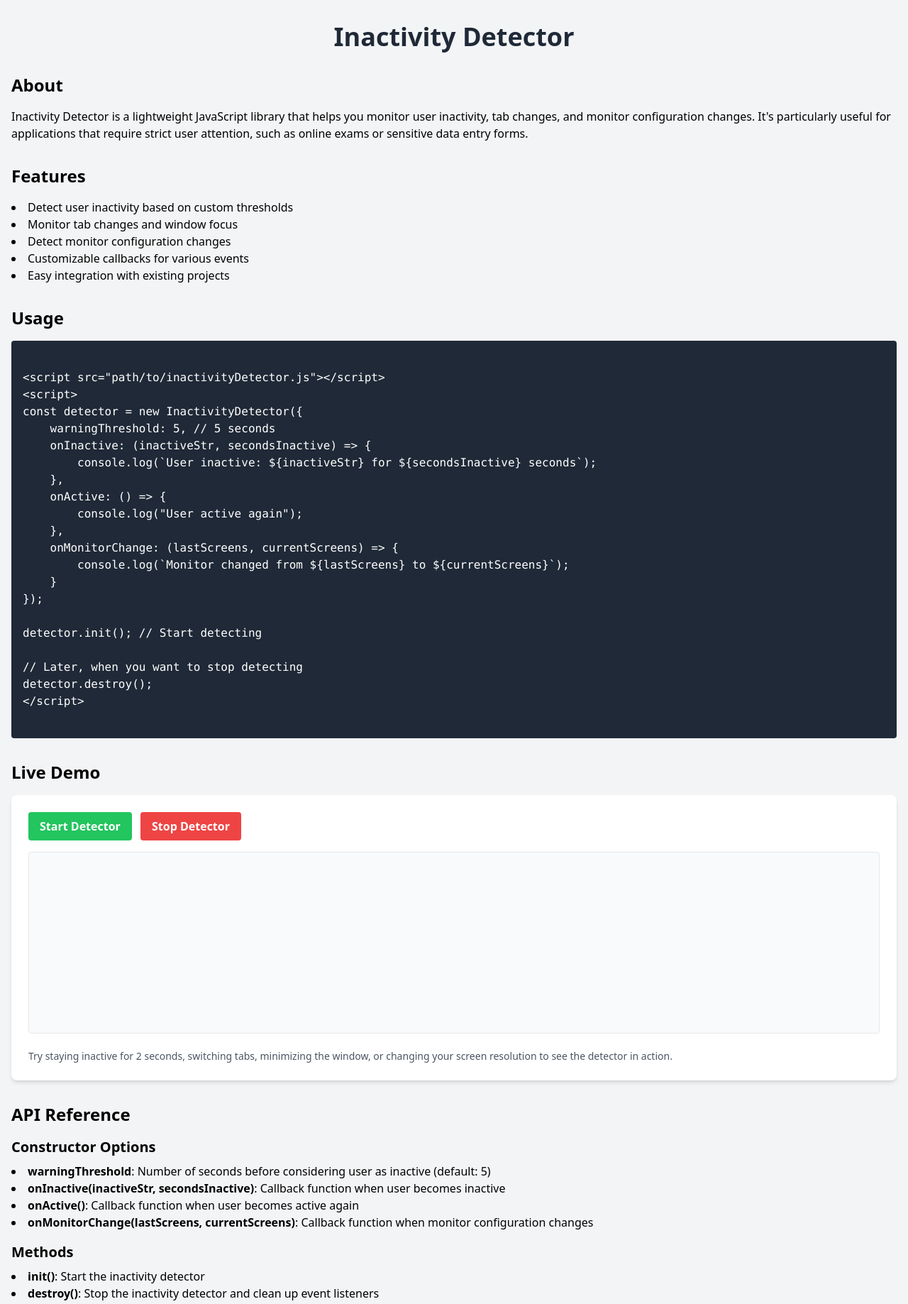
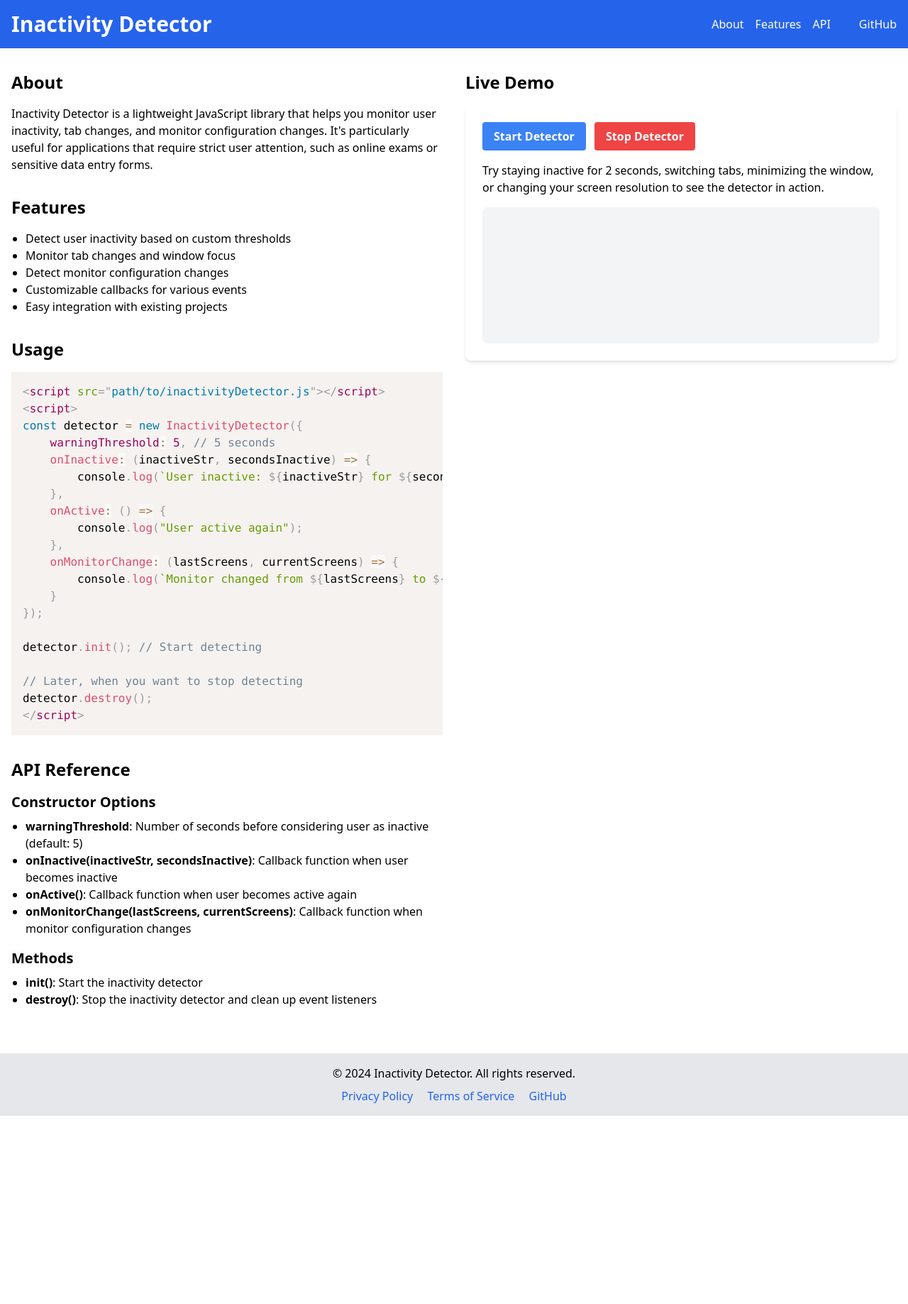
Before and after one commit to lebmatter/inactivityDetector, a plain HTML site: page index.html in a window 1280 px wide. Shown: the top 1837 px of the page at 71% size. After the commit the page ends 1572 px from the top, so only its background shows below. Drawn offline with nearby package versions, Linux system fonts and the light colour scheme.

Commit message:
Update demo page

```diff
--- a/index.html
+++ b/index.html
@@ -3,81 +3,48 @@
 <head>
     <meta charset="UTF-8">
     <meta name="viewport" content="width=device-width, initial-scale=1.0">
-    <title>Inactivity Detector - Demo and Documentation</title>
+    <title>Inactivity Detector</title>
     <script src="https://cdn.tailwindcss.com"></script>
-    <script src="inactivityDetector.js"></script>
-    <script>
-        // Demo page logic
-        document.addEventListener('DOMContentLoaded', function() {
-            const logTextarea = document.getElementById('logTextarea');
-            const startButton = document.getElementById('startButton');
-            const stopButton = document.getElementById('stopButton');
-            let detector;
+    <script src="https://unpkg.com/lucide@latest"></script>
+    <link href="https://cdnjs.cloudflare.com/ajax/libs/prism/1.24.1/themes/prism.min.css" rel="stylesheet" />
+</head>
+<body class="flex flex-col min-h-screen">
+    <header class="bg-blue-600 text-white py-4">
+        <div class="container mx-auto px-4 flex justify-between items-center">
+            <h1 id="inactivity-detector" class="text-2xl md:text-3xl font-bold">Inactivity Detector</h1>
+            <nav class="flex items-center">
+                <a href="#about" class="text-white hover:text-blue-200 mr-4">About</a>
+                <a href="#features" class="text-white hover:text-blue-200 mr-4">Features</a>
+                <a href="#api-reference" class="text-white hover:text-blue-200 mr-4">API</a>
+                <a href="https://github.com/lebmatter/inactivityDetector" class="text-white hover:text-blue-200 flex items-center">
+                    <i data-lucide="github" class="w-5 h-5 mr-1"></i>
+                    <span class="hidden md:inline">GitHub</span>
+                </a>
+            </nav>
+        </div>
+    </header>
 
-            function logMessage(message) {
-                logTextarea.value += message + '\n';
-                logTextarea.scrollTop = logTextarea.scrollHeight;
-            }
+    <main class="flex-grow container mx-auto px-4 py-8 flex flex-col md:flex-row">
+        <div class="w-full md:w-1/2 pr-0 md:pr-4">
+            <section id="about" class="mb-8">
+                <h2 class="text-xl md:text-2xl font-semibold mb-4">About</h2>
+                <p>Inactivity Detector is a lightweight JavaScript library that helps you monitor user inactivity, tab changes, and monitor configuration changes. It's particularly useful for applications that require strict user attention, such as online exams or sensitive data entry forms.</p>
+            </section>
 
-            startButton.addEventListener('click', function() {
-                detector = new InactivityDetector({
-                    warningThreshold: 2, // 2 seconds of inactivity before warning
-                    onInactive: (inactiveStr, secondsInactive) => {
-                        logMessage(`Custom Inactive Handler: ${inactiveStr} for ${secondsInactive} seconds`);
-                    },
-                    onActive: () => {
-                        logMessage("Custom Active Handler: User returned to page.");
-                    },
-                    onMonitorChange: (lastScreens, currentScreens) => {
-                        logMessage(`Custom Monitor Change Handler: Monitor configuration changed from ${lastScreens} to ${currentScreens}.`);
-                    }
-                });
-
-                detector.init();
-                logMessage('Inactivity Detector started');
-                startButton.disabled = true;
-                stopButton.disabled = false;
-            });
-
-            stopButton.addEventListener('click', function() {
-                if (detector) {
-                    detector.destroy();
-                    logMessage('Inactivity Detector stopped');
-                    startButton.disabled = false;
-                    stopButton.disabled = true;
-                }
-            });
-        });
-    </script>
-</head>
-<body class="bg-gray-100 min-h-screen">
-    <div class="container mx-auto px-4 py-8">
-        <h1 class="text-4xl font-bold mb-8 text-center text-gray-800">Inactivity Detector</h1>
-
-        <div class="mb-8">
-            <h2 class="text-2xl font-semibold mb-4">About</h2>
-            <p class="mb-4">
-                Inactivity Detector is a lightweight JavaScript library that helps you monitor user inactivity,
-                tab changes, and monitor configuration changes. It's particularly useful for applications that
-                require strict user attention, such as online exams or sensitive data entry forms.
-            </p>
-        </div>
-
-        <div class="mb-8">
-            <h2 class="text-2xl font-semibold mb-4">Features</h2>
-            <ul class="list-disc list-inside mb-4">
+            <section id="features" class="mb-8">
+                <h2 class="text-xl md:text-2xl font-semibold mb-4">Features</h2>
+                <ul class="list-disc pl-5">
                     <li>Detect user inactivity based on custom thresholds</li>
                     <li>Monitor tab changes and window focus</li>
                     <li>Detect monitor configuration changes</li>
                     <li>Customizable callbacks for various events</li>
                     <li>Easy integration with existing projects</li>
                 </ul>
-        </div>
+            </section>
 
-        <div class="mb-8">
-            <h2 class="text-2xl font-semibold mb-4">Usage</h2>
-            <pre class="bg-gray-800 text-white p-4 rounded"><code>
-&lt;script src="path/to/inactivityDetector.js"&gt;&lt;/script&gt;
+            <section id="usage" class="mb-8">
+                <h2 class="text-xl md:text-2xl font-semibold mb-4">Usage</h2>
+                <pre><code class="language-html">&lt;script src="path/to/inactivityDetector.js"&gt;&lt;/script&gt;
 &lt;script&gt;
 const detector = new InactivityDetector({
     warningThreshold: 5, // 5 seconds
@@ -96,57 +63,94 @@ detector.init(); // Start detecting
 
 // Later, when you want to stop detecting
 detector.destroy();
-&lt;/script&gt;
-            </code></pre>
-        </div>
+&lt;/script&gt;</code></pre>
+            </section>
 
-        <div class="mb-8">
-            <h2 class="text-2xl font-semibold mb-4">Live Demo</h2>
-            <div class="bg-white p-6 rounded-lg shadow-md">
-                <div class="mb-4">
-                    <button id="startButton" class="bg-green-500 hover:bg-green-600 text-white font-bold py-2 px-4 rounded mr-2">
-                        Start Detector
-                    </button>
-                    <button id="stopButton" class="bg-red-500 hover:bg-red-600 text-white font-bold py-2 px-4 rounded" disabled>
-                        Stop Detector
-                    </button>
-                </div>
-                <textarea id="logTextarea" class="w-full h-64 p-2 border rounded resize-none bg-gray-50" readonly></textarea>
-                <p class="mt-4 text-sm text-gray-600">
-                    Try staying inactive for 2 seconds, switching tabs, minimizing the window, or changing your screen resolution to see the detector in action.
-                </p>
-            </div>
-        </div>
-
-        <div class="mb-8">
-            <h2 class="text-2xl font-semibold mb-4">API Reference</h2>
-            <h3 class="text-xl font-semibold mb-2">Constructor Options</h3>
-            <ul class="list-disc list-inside mb-4">
+            <section id="api-reference" class="mb-8">
+                <h2 class="text-xl md:text-2xl font-semibold mb-4">API Reference</h2>
+                <h3 class="text-lg md:text-xl font-semibold mb-2">Constructor Options</h3>
+                <ul class="list-disc pl-5">
                     <li><strong>warningThreshold</strong>: Number of seconds before considering user as inactive (default: 5)</li>
                     <li><strong>onInactive(inactiveStr, secondsInactive)</strong>: Callback function when user becomes inactive</li>
                     <li><strong>onActive()</strong>: Callback function when user becomes active again</li>
                     <li><strong>onMonitorChange(lastScreens, currentScreens)</strong>: Callback function when monitor configuration changes</li>
                 </ul>
-            <h3 class="text-xl font-semibold mb-2">Methods</h3>
-            <ul class="list-disc list-inside mb-4">
+                <h3 class="text-lg md:text-xl font-semibold mb-2 mt-4">Methods</h3>
+                <ul class="list-disc pl-5">
                     <li><strong>init()</strong>: Start the inactivity detector</li>
                     <li><strong>destroy()</strong>: Stop the inactivity detector and clean up event listeners</li>
                 </ul>
+            </section>
         </div>
 
-        <div class="mb-8">
-            <h2 class="text-2xl font-semibold mb-4">Contributing</h2>
-            <p class="mb-4">
-                Contributions are welcome! Please feel free to submit a Pull Request.
-            </p>
+        <div class="w-full md:w-1/2 pl-0 md:pl-4">
+            <section id="live-demo" class="mb-8">
+                <h2 class="text-xl md:text-2xl font-semibold mb-4">Live Demo</h2>
+                <div class="bg-white p-4 md:p-6 rounded-lg shadow-md">
+                    <div class="mb-4">
+                        <button id="startDetector" class="bg-blue-500 hover:bg-blue-600 text-white font-bold py-2 px-4 rounded mr-2">Start Detector</button>
+                        <button id="stopDetector" class="bg-red-500 hover:bg-red-600 text-white font-bold py-2 px-4 rounded">Stop Detector</button>
                     </div>
+                    <p>Try staying inactive for 2 seconds, switching tabs, minimizing the window, or changing your screen resolution to see the detector in action.</p>
+                    <div id="demoOutput" class="mt-4 p-4 bg-gray-100 rounded-lg h-48 overflow-y-auto"></div>
+                </div>
+            </section>
+        </div>
+    </main>
 
-        <div>
-            <h2 class="text-2xl font-semibold mb-4">License</h2>
-            <p>
-                This project is licensed under the MIT License.
-            </p>
+    <footer class="bg-gray-200 py-4">
+        <div class="container mx-auto px-4 text-center">
+            <p>&copy; 2024 Inactivity Detector. All rights reserved.</p>
+            <div class="mt-2">
+                <a href="#" class="text-blue-600 hover:text-blue-800 mr-4">Privacy Policy</a>
+                <a href="#" class="text-blue-600 hover:text-blue-800 mr-4">Terms of Service</a>
+                <a href="https://github.com/lebmatter/inactivityDetector" class="text-blue-600 hover:text-blue-800">GitHub</a>
             </div>
         </div>
+    </footer>
+
+    <script src="inactivityDetector.js"></script>
+    <script src="https://cdnjs.cloudflare.com/ajax/libs/prism/1.24.1/prism.min.js"></script>
+    <script src="https://cdnjs.cloudflare.com/ajax/libs/prism/1.24.1/components/prism-javascript.min.js"></script>
+    <script>
+        lucide.createIcons();
+
+        // Demo implementation
+        const demoOutput = document.getElementById('demoOutput');
+        const startButton = document.getElementById('startDetector');
+        const stopButton = document.getElementById('stopDetector');
+        let detector;
+
+        function log(message) {
+            const logEntry = document.createElement('div');
+            logEntry.textContent = message;
+            demoOutput.appendChild(logEntry);
+            demoOutput.scrollTop = demoOutput.scrollHeight;
+        }
+
+        startButton.addEventListener('click', () => {
+            detector = new InactivityDetector({
+                warningThreshold: 2,
+                onInactive: (inactiveStr, secondsInactive) => {
+                    log(`User inactive: ${inactiveStr} for ${secondsInactive} seconds`);
+                },
+                onActive: () => {
+                    log("User active again");
+                },
+                onMonitorChange: (lastScreens, currentScreens) => {
+                    log(`Monitor changed from ${lastScreens} to ${currentScreens}`);
+                }
+            });
+            detector.init();
+            log("Detector started");
+        });
+
+        stopButton.addEventListener('click', () => {
+            if (detector) {
+                detector.destroy();
+                log("Detector stopped");
+            }
+        });
+    </script>
 </body>
 </html>
```
Lines whose indentation alone changed are shown as unchanged.
